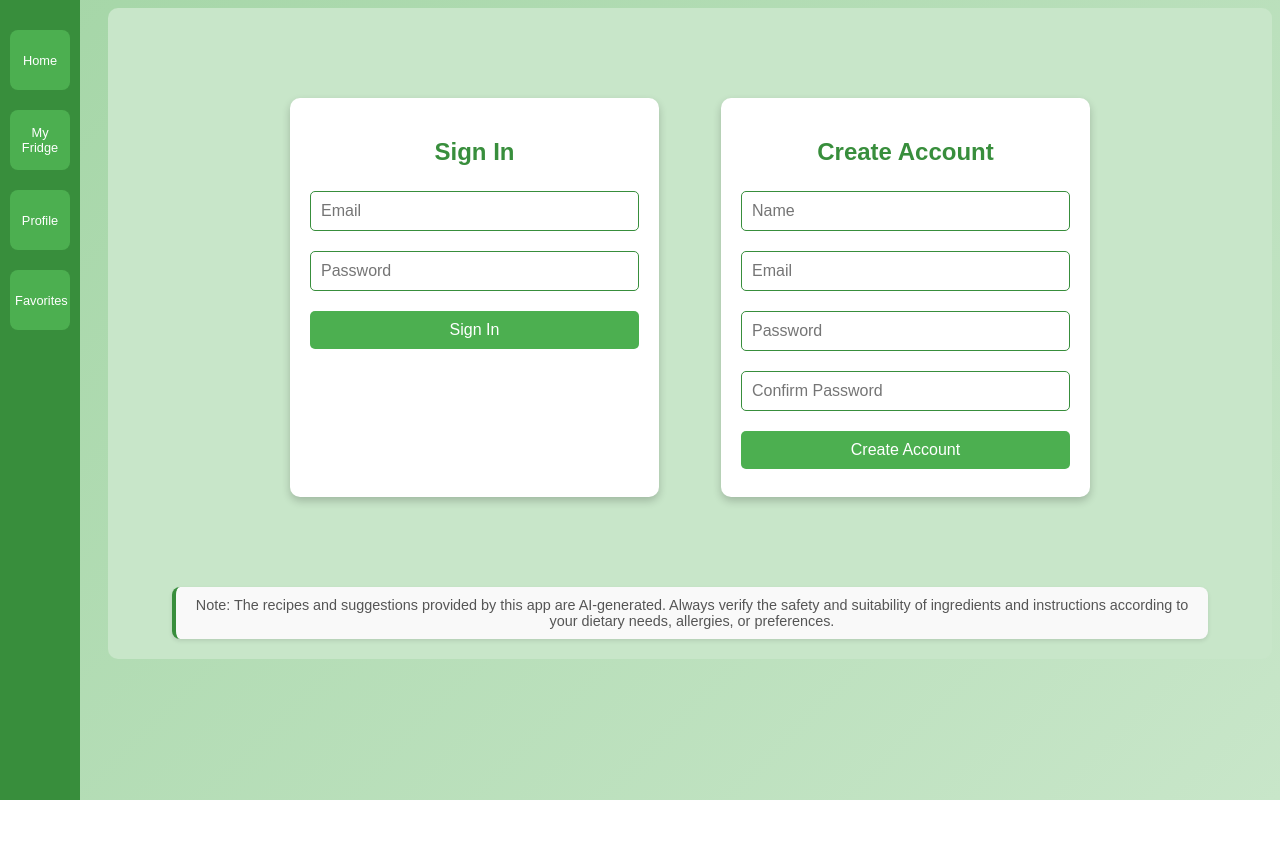
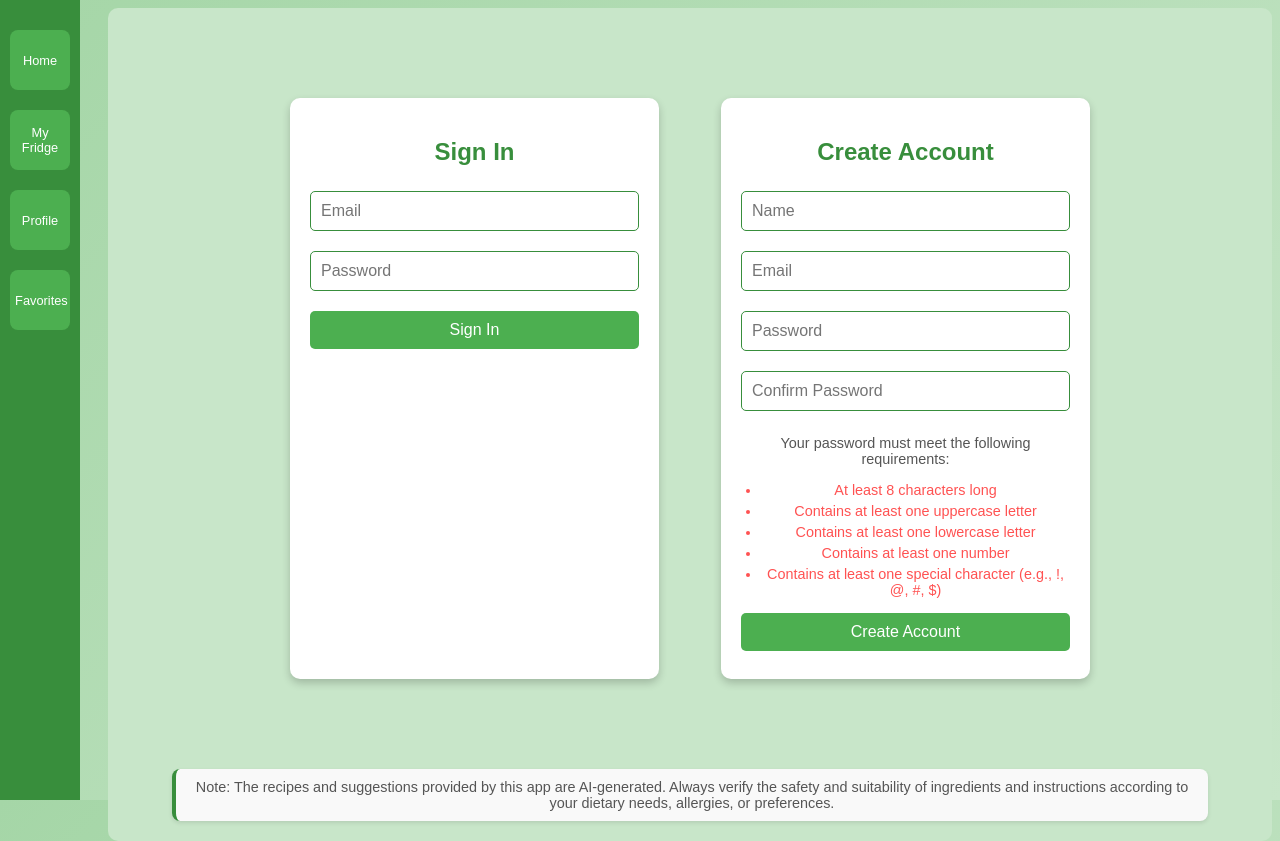
Before and after one commit to jansseal/GPT-API-Challenge, a Svelte app in the folder frontend/: page /profile in a window 1280 px wide. Before the commit the page ends 800 px from the top, so only its background shows below. Built offline with nearby package versions, Linux system fonts and the light colour scheme.

Commit message:
Updated edit/delete function on Profile.svelte

```diff
--- a/frontend/src/pages/Profile.svelte
+++ b/frontend/src/pages/Profile.svelte
@@ -2,7 +2,7 @@
   import { navigate } from "svelte-routing";
   import { user } from "../stores/user";
 
-  const BACKEND_URL = "http://127.0.0.1:5000"; // Replace with your actual backend URL
+  const BACKEND_URL = "http://127.0.0.1:5000"; // Backend URL
 
   // Form data for Sign In
   let signInEmail = "";
@@ -17,10 +17,21 @@
   let signUpErrorMessage = "";
 
   // Form data for Edit Profile
-  let editName = "";
+  let editName = $user?.user_name || "";
+  let currentPassword = ""; // Field for the current password
   let editPassword = "";
   let editConfirmPassword = "";
   let editErrorMessage = "";
+
+  // Password Validation
+  let passwordValidations = {
+  length: false,
+  uppercase: false,
+  lowercase: false,
+  number: false,
+  special: false,
+    };
+
 
   // Handle Sign In
   async function handleSignIn() {
@@ -33,13 +44,14 @@
       const response = await fetch(`${BACKEND_URL}/login`, {
         method: "POST",
         headers: { "Content-Type": "application/json" },
+        credentials: "include", // Include session cookies
         body: JSON.stringify({ user_email: signInEmail, user_password: signInPassword }),
       });
 
       const data = await response.json();
       if (response.ok) {
         user.set(data); // Update the user store
-        sessionStorage.setItem("user", JSON.stringify(data)); // Save user to sessionStorage
+        sessionStorage.setItem("user", JSON.stringify(data)); // Save session
         signInErrorMessage = "";
         alert("Login successful!");
         navigate("/");
@@ -68,6 +80,7 @@
       const response = await fetch(`${BACKEND_URL}/users`, {
         method: "POST",
         headers: { "Content-Type": "application/json" },
+        credentials: "include",
         body: JSON.stringify({
           user_name: signUpName,
           user_email: signUpEmail,
@@ -77,10 +90,8 @@
 
       const data = await response.json();
       if (response.ok) {
+        alert("Account created successfully! Please log in.");
         signUpErrorMessage = "";
-        alert("Account created successfully! Please log in.");
-        signInEmail = signUpEmail;
-        signInPassword = signUpPassword;
       } else {
         signUpErrorMessage = data.message || "Sign-up failed.";
       }
@@ -88,6 +99,17 @@
       console.error("Error during sign-up:", error);
       signUpErrorMessage = "An error occurred. Please try again.";
     }
+  }
+
+  // Validate password as user types
+  function validatePassword(password) {
+    passwordValidations = {
+      length: password.length >= 8,
+      uppercase: /[A-Z]/.test(password),
+      lowercase: /[a-z]/.test(password),
+      number: /[0-9]/.test(password),
+      special: /[!@#$%^&*(),.?":{}|<>]/.test(password),
+    };
   }
 
   // Handle Edit Profile
@@ -106,10 +128,11 @@
       const response = await fetch(`${BACKEND_URL}/users`, {
         method: "PUT",
         headers: { "Content-Type": "application/json" },
+        credentials: "include",
         body: JSON.stringify({
           user_name: editName,
           new_user_password: editPassword,
-          current_user_password: editPassword, // Assuming this is used for validation
+          current_user_password: currentPassword,
         }),
       });
 
@@ -117,7 +140,7 @@
       if (response.ok) {
         alert("Profile updated successfully!");
         editErrorMessage = "";
-        user.set({ ...$user, user_name: editName }); // Update user store
+        user.set({ ...$user, user_name: editName }); // Update user data locally
       } else {
         editErrorMessage = data.message || "Failed to update profile.";
       }
@@ -133,11 +156,14 @@
     if (!confirmDelete) return;
 
     try {
-      const response = await fetch(`${BACKEND_URL}/users`, { method: "DELETE" });
+      const response = await fetch(`${BACKEND_URL}/users`, {
+        method: "DELETE",
+        credentials: "include",
+      });
 
       if (response.ok) {
         alert("Profile deleted successfully!");
-        user.set(null); // Clear user store
+        user.set(null); // Clear user data locally
         sessionStorage.removeItem("user");
         navigate("/");
       } else {
@@ -208,17 +234,41 @@
     width: 2px;
     background-color: #C8E6C9;
   }
+
+   .password-requirements {
+    margin-top: 10px;
+    font-size: 0.9em;
+    color: #555; /* Subtle color */
+  }
+
+  .password-requirements ul {
+    margin: 0;
+    padding-left: 20px; /* Indent list items */
+  }
+
+  .password-requirements li {
+    margin: 5px 0; /* Add spacing between list items */
+  }
+
+  .password-requirements li.valid {
+    color: #388E3C; /* Green for valid */
+  }
+
+  .password-requirements li.invalid {
+    color: #FF5252; /* Red for invalid */
+  }
 </style>
 
 <div class="form-container">
   {#if $user}
-    <!-- Edit Profile Form -->
+    <!-- Edit Profile Section -->
     <div class="form-box">
       <h2>Edit Profile</h2>
       <form on:submit|preventDefault={handleEditProfile}>
         <input type="text" bind:value={editName} placeholder="New Name" required />
         <input type="password" bind:value={editPassword} placeholder="New Password" required />
-        <input type="password" bind:value={editConfirmPassword} placeholder="Confirm Password" required />
+        <input type="password" bind:value={editConfirmPassword} placeholder="Confirm New Password" required />
+        <input type="password" bind:value={currentPassword} placeholder="Current Password" required />
         <button type="submit">Update Profile</button>
         {#if editErrorMessage}
           <div class="error-message">{editErrorMessage}</div>
@@ -227,6 +277,7 @@
       <button on:click={handleDeleteProfile} style="background-color: #FF5252;">Delete Profile</button>
     </div>
   {:else}
+    <!-- Sign In Section -->
     <div class="form-box">
       <h2>Sign In</h2>
       <form on:submit|preventDefault={handleSignIn}>
@@ -239,17 +290,35 @@
       </form>
     </div>
 
-    <!-- Separator between forms -->
     <div class="separator"></div>
 
-    <!-- Sign Up Form -->
+    <!-- Sign Up Section -->
     <div class="form-box">
       <h2>Create Account</h2>
       <form on:submit|preventDefault={handleSignUp}>
         <input type="text" bind:value={signUpName} placeholder="Name" required />
         <input type="email" bind:value={signUpEmail} placeholder="Email" required />
-        <input type="password" bind:value={signUpPassword} placeholder="Password" required />
+        <input
+          type="password"
+          bind:value={signUpPassword}
+          placeholder="Password"
+          required
+          on:input={() => validatePassword(signUpPassword)}
+        />
         <input type="password" bind:value={confirmPassword} placeholder="Confirm Password" required />
+
+        <!-- Password requirements -->
+        <div class="password-requirements">
+          <p>Your password must meet the following requirements:</p>
+          <ul>
+            <li class="{passwordValidations.length ? 'valid' : 'invalid'}">At least 8 characters long</li>
+            <li class="{passwordValidations.uppercase ? 'valid' : 'invalid'}">Contains at least one uppercase letter</li>
+            <li class="{passwordValidations.lowercase ? 'valid' : 'invalid'}">Contains at least one lowercase letter</li>
+            <li class="{passwordValidations.number ? 'valid' : 'invalid'}">Contains at least one number</li>
+            <li class="{passwordValidations.special ? 'valid' : 'invalid'}">Contains at least one special character (e.g., !, @, #, $)</li>
+          </ul>
+        </div>
+
         <button type="submit">Create Account</button>
         {#if signUpErrorMessage}
           <div class="error-message">{signUpErrorMessage}</div>
```
Also changed, not shown: 1 other file (tests, documents, lock files or other folders).
